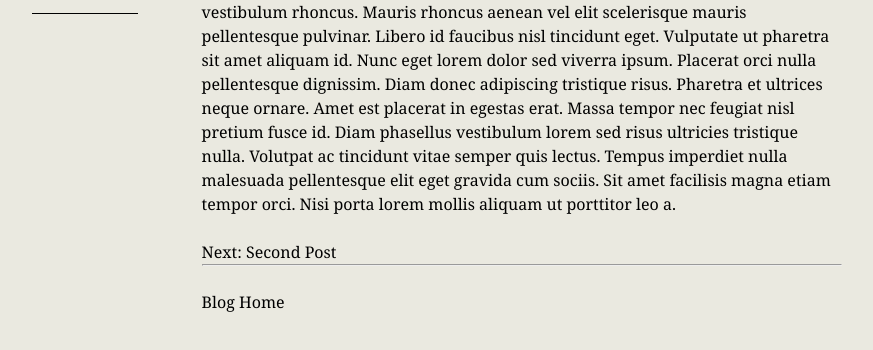
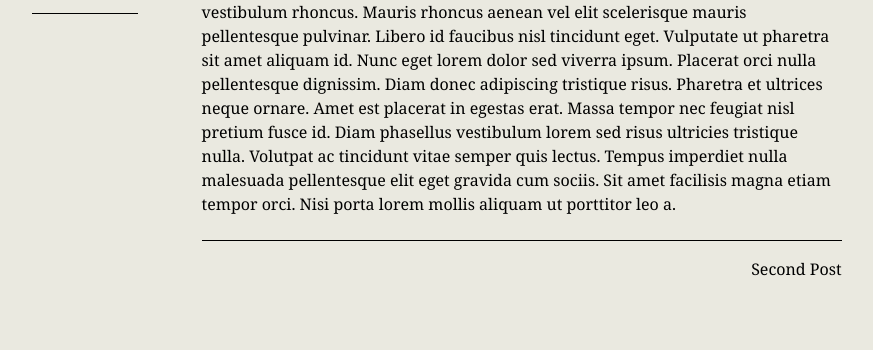
Before and after one commit to joekrall/joekrall.com, an Eleventy site: page src/blog/First Post.md in a window 1280 px wide. Shown: the part 144-494 px from the top of the page, without its empty margins (203-1076 px from the left). Built offline with nearby package versions, Linux system fonts and the light colour scheme; Eleventy itself is replaced by a stand-in of ours; files that its build step writes are made by us from their sources.

Commit message:
updates to pagination

```diff
--- a/src/_includes/partials/_paginate.njk
+++ b/src/_includes/partials/_paginate.njk
@@ -1,5 +1,7 @@
- {% set previousPost = collections.post | getPreviousCollectionItem(page) %}
- {% set nextPost = collections.post | getNextCollectionItem(page) %}
- {% if previousPost %}Previous: <a href="{{ previousPost.url }}">{{ previousPost.data.title }}</a>{% endif %}
- <br>
- {% if nextPost %}Next: <a href="{{ nextPost.url }}">{{ nextPost.data.title }}</a>{% endif %}
+{% set previousPost = collections.post | getPreviousCollectionItem(page) %}
+{% set nextPost = collections.post | getNextCollectionItem(page) %}
+<br>
+<nav class="blog-post-nav-flexi-wrap">
+  {% if previousPost %}<a href="{{ previousPost.url }}">{{ previousPost.data.title }}</a>{% else %}<br>{% endif %}
+  {% if nextPost %}<a href="{{ nextPost.url }}">{{ nextPost.data.title }}</a>{% else %}<br>{% endif %}
+</nav>
--- a/src/_layouts/blog.njk
+++ b/src/_layouts/blog.njk
@@ -4,8 +4,4 @@ layout: base
 
 {{content| safe}}
 {% include "partials/_paginate.njk" %}
-
 <br>
-<hr>
-<br>
-<a href="/blog">Blog Home</a>
--- a/src/assets/css/style.css
+++ b/src/assets/css/style.css
@@ -68,6 +68,11 @@ main > h1 {
     margin-right: 2rem;
   }
 }
+@media screen and (max-width:1024px) {
+  .nav-flexi-wrap {
+    max-width: 640px;
+  }
+}
 
 .main-flexi-wrap {
   display: inline-block;
@@ -85,6 +90,13 @@ main > h1 {
   }
 }
 
+.blog-post-nav-flexi-wrap {
+  display: flex;
+  justify-content: space-between;
+  border-top:  1px solid #000;
+  padding-top: 1rem;
+}
+
 .pagination {
   display: flex;
   justify-content: space-around;
```
